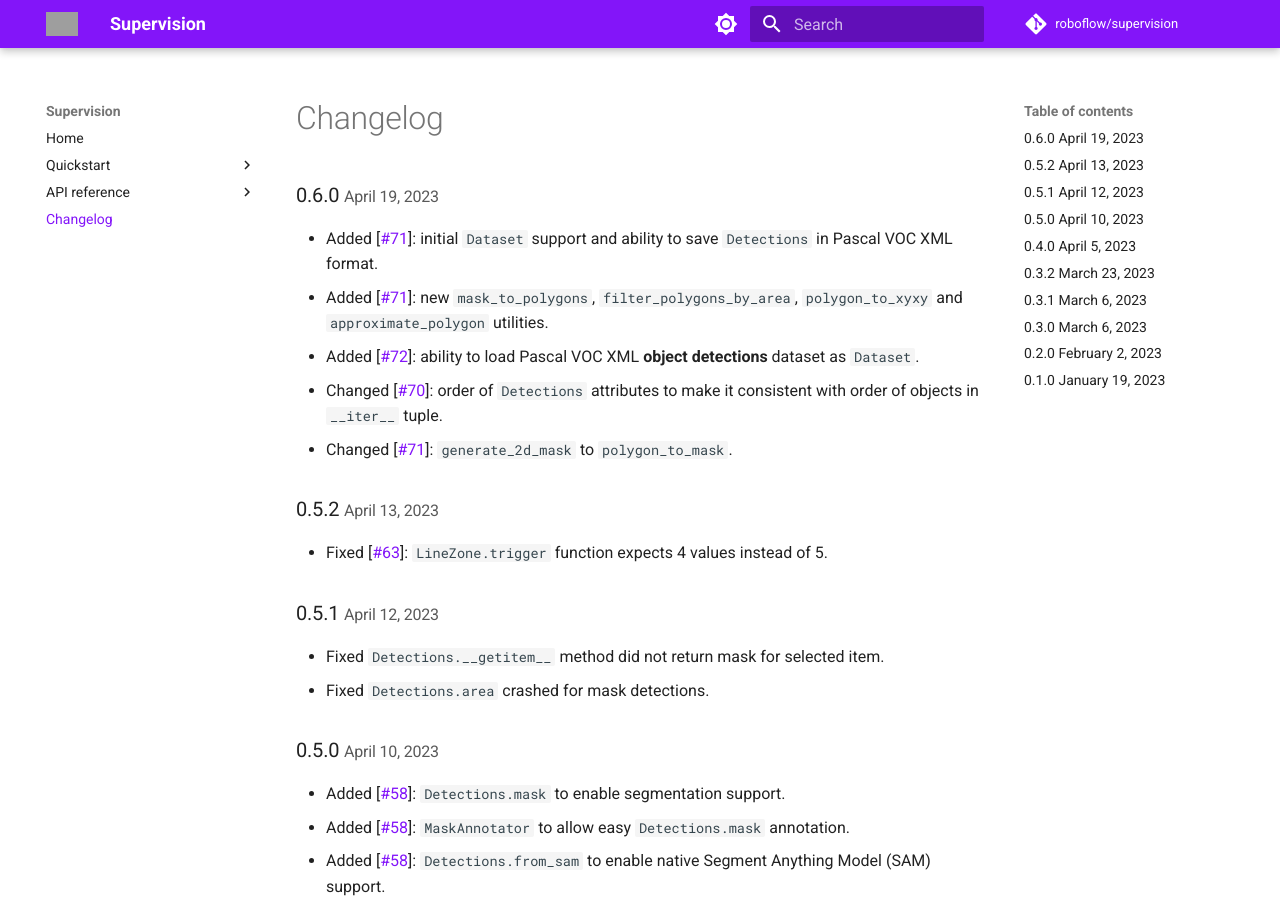
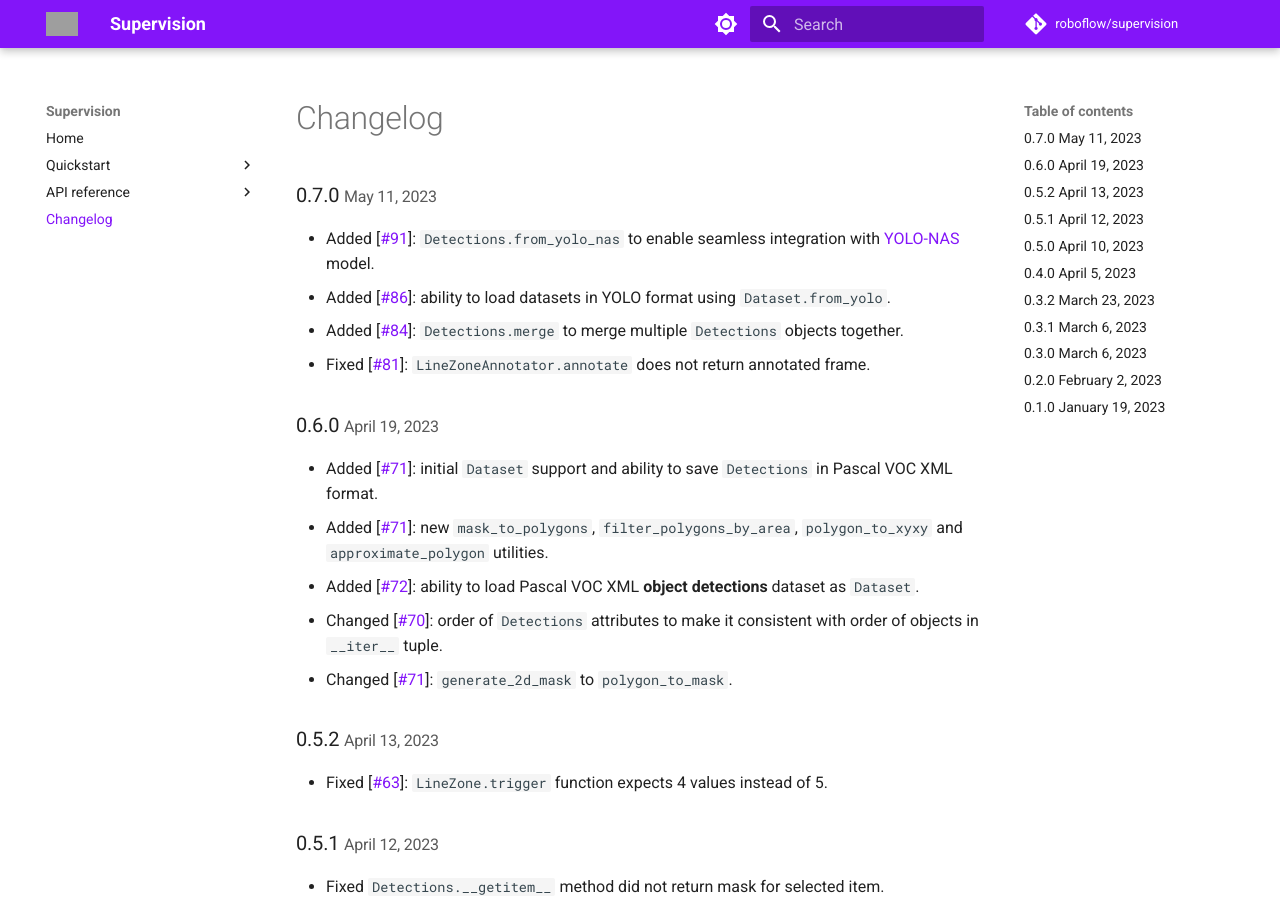
Before and after one commit to tophusna/supervision, an MkDocs documentation site: the page built from docs/changelog.md, in a window 1280 px wide and 900 px high. Built offline with MkDocs 1.6.1 and Material for MkDocs 9.7.7, drawn with Linux system fonts in a browser that asks for light colours; comment, search, counter and statistics services are not loaded; grey boxes are pictures that could not be loaded.

Commit message:
🪵 `0.7.0` release changelog

```diff
--- a/docs/changelog.md
+++ b/docs/changelog.md
@@ -1,3 +1,10 @@
+### 0.7.0 <small>May 11, 2023</small>
+
+- Added [[#91](https://github.com/roboflow/supervision/pull/91)]: `Detections.from_yolo_nas` to enable seamless integration with [YOLO-NAS](https://github.com/Deci-AI/super-gradients/blob/master/YOLONAS.md) model.
+- Added [[#86](https://github.com/roboflow/supervision/pull/86)]: ability to load datasets in YOLO format using `Dataset.from_yolo`.
+- Added [[#84](https://github.com/roboflow/supervision/pull/84)]: `Detections.merge` to merge multiple `Detections` objects together.
+- Fixed [[#81](https://github.com/roboflow/supervision/pull/81)]: `LineZoneAnnotator.annotate` does not return annotated frame.
+
 ### 0.6.0 <small>April 19, 2023</small>
 
 - Added [[#71](https://github.com/roboflow/supervision/pull/71)]: initial `Dataset` support and ability to save `Detections` in Pascal VOC XML format.
--- a/supervision/__init__.py
+++ b/supervision/__init__.py
@@ -1,4 +1,4 @@
-__version__ = "0.6.0"
+__version__ = "0.7.0"
 
 from supervision.dataset.core import Dataset
 from supervision.detection.annotate import BoxAnnotator, MaskAnnotator
```
